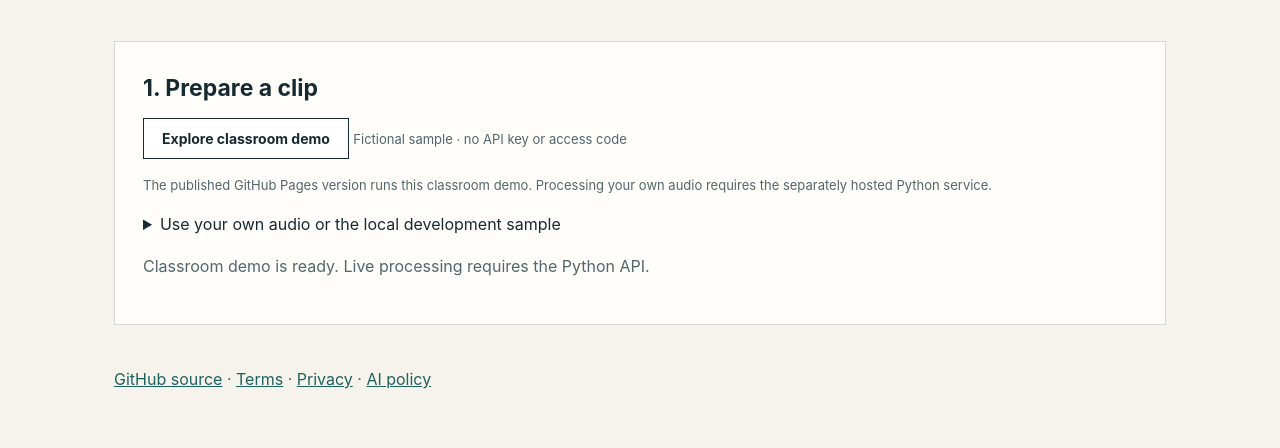
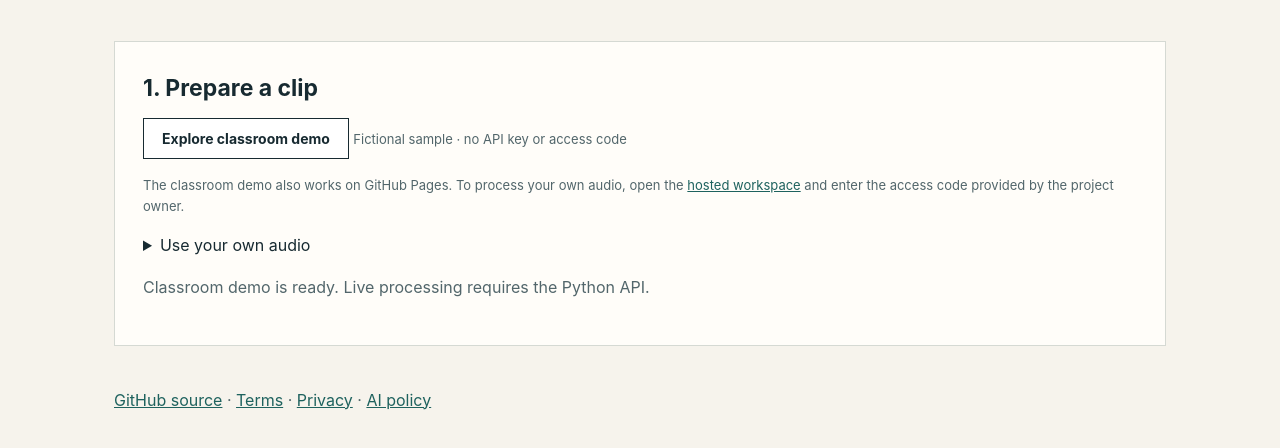
Before and after one commit to assheisvivi/podcast-localizer, a plain HTML site: page docs/app.html in a window 1280 px wide. Shown: the part 294-742 px from the top of the page. Drawn offline with Linux system fonts and the light colour scheme; no server answers.

Commit message:
Link hosted workspace and explain AI credits

```diff
--- a/docs/app.html
+++ b/docs/app.html
@@ -61,8 +61,8 @@
       <div id="resume-panel" hidden><p>A saved review is available for seven days. Enter your access code to continue. Your recording is not stored; select it again below if you need to listen while editing.</p><div class="actions"><button id="resume-button" class="secondary" type="button">Continue saved review</button><label for="resume-audio-file">Reattach source audio (optional)</label><input id="resume-audio-file" type="file" accept="audio/*,.mp3,.m4a,.wav,.ogg,.webm"></div></div>
       <form id="upload-form">
         <p><button id="classroom-button" class="secondary" type="button">Explore classroom demo</button> <span class="hint">Fictional sample · no API key or access code</span></p>
-        <p class="hint">The published GitHub Pages version runs this classroom demo. Processing your own audio requires the separately hosted Python service.</p>
-        <details id="live-options"><summary>Use your own audio or the local development sample</summary>
+        <p class="hint">The classroom demo also works on GitHub Pages. To process your own audio, open the <a href="https://podcast-localizer-live.onrender.com/app.html">hosted workspace</a> and enter the access code provided by the project owner.</p>
+        <details id="live-options"><summary>Use your own audio</summary>
         <div class="grid"><div><label for="access-code">Access code</label><input id="access-code" type="password" autocomplete="off"><div class="hint">Provided by the project owner. It is not stored in your browser.</div></div><div><label for="audio-file">English audio</label><input id="audio-file" type="file" accept="audio/*,.mp3,.m4a,.wav,.ogg,.webm"><div class="hint">Up to 4 MB; use a clip of about one minute.</div></div></div>
         <p style="margin-top:16px"><button id="sample-button" class="secondary" type="button">Open local development sample</button></p>
         <label for="context" style="margin-top:18px">Editorial context (optional)</label><textarea id="context" maxlength="1000" placeholder="Speaker, topic, and names to check. Avoid sensitive material unless cleared for third-party processing."></textarea>
@@ -172,7 +172,7 @@
       } catch(error){setStatus('synthesis-status',error.message||'Synthesis failed','error');}
       finally {updateProgress();}
     });
-    fetch('/api/health').then(r=>r.json()).then(data=>{if(!data.processing_enabled)setStatus('prepare-status','The API is not configured. The classroom demo is ready to use.');if(!data.sample_available)$('sample-button').hidden=true;if(data.tts_backends?.openrouter)$('backend').value='openrouter';else if(data.tts_backends?.minimax)$('backend').value='minimax';else if(data.tts_backends?.openai)$('backend').value='openai';else if(data.tts_backends?.elevenlabs)$('backend').value='elevenlabs';}).catch(()=>setStatus('prepare-status','Classroom demo is ready. Live processing requires the Python API.'));
+    fetch('/api/health').then(r=>r.json()).then(data=>{setStatus('prepare-status',data.processing_enabled?'Live processing is configured. Provider credit and model access are required when you submit.':'The API is not configured. The classroom demo is ready to use.');if(!data.sample_available)$('sample-button').hidden=true;if(data.tts_backends?.openrouter)$('backend').value='openrouter';else if(data.tts_backends?.minimax)$('backend').value='minimax';else if(data.tts_backends?.openai)$('backend').value='openai';else if(data.tts_backends?.elevenlabs)$('backend').value='elevenlabs';}).catch(()=>setStatus('prepare-status','Classroom demo is ready. Live processing requires the Python API.'));
   </script>
 </body>
 </html>
```
Also changed, not shown: docs/index.html (+1 -1 lines).
